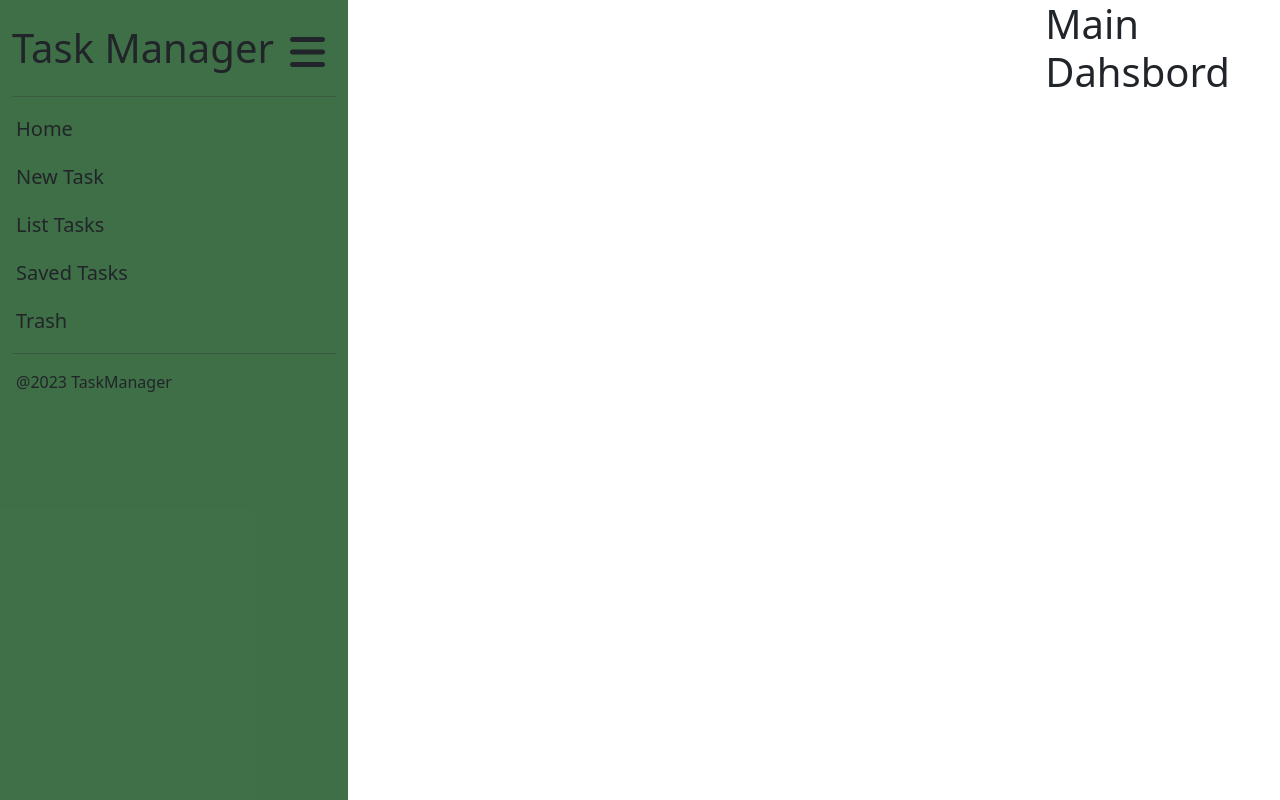
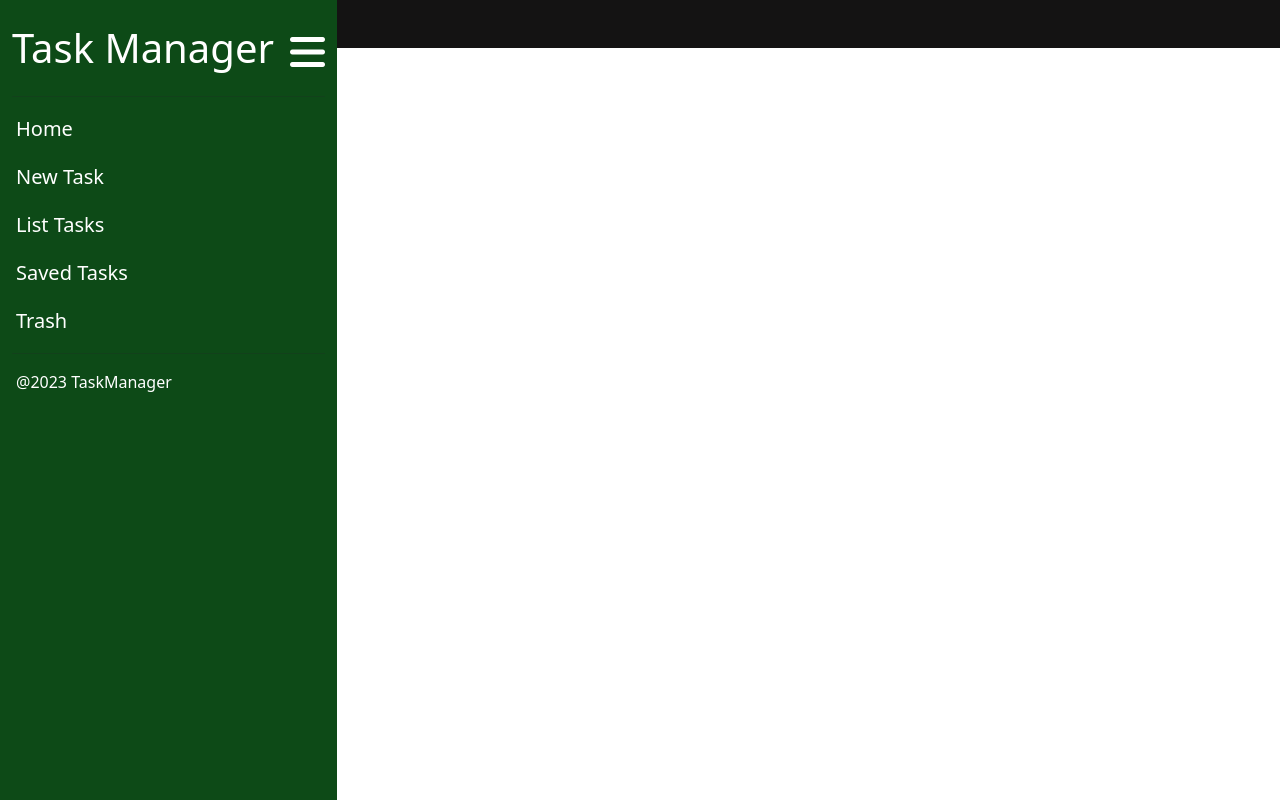
Before and after one commit to temoc1n/Treffio, a Vue app in the folder treffio_vuejs/: page / in a window 1280 px wide. Built offline with nearby package versions, Linux system fonts and the light colour scheme.

Commit message:
Feature / Header + Navbar -> Now it is possible to close the slide and open it through the navbar, also some ajusts to the pages

```diff
--- a/treffio_vuejs/src/App.vue
+++ b/treffio_vuejs/src/App.vue
@@ -1,19 +1,25 @@
 <template>
   <div class="main-content-views d-flex">
-    <transition name="slide">
-        <DashboardSidebar v-if="menu" @SlideOffMenu="menu = false" />
-      </transition>
-      <button v-if="!menu" @click="menu = true">Menu</button>
-    <router-view/>
+      <div class="position-relative">
+        <div class="position-fixed">
+          <transition name="slide">
+            <DashboardSidebar v-if="menu" @SlideOffMenu="menu = false" />
+          </transition>
+        </div>
+        <DashboardHeader @openMenu="menu = true"/>
+        <router-view/>
+      </div>
   </div>
 </template>
 
 <script>
+import DashboardHeader from '@/components/Header/DashboardHeader.vue'
 import DashboardSidebar from '@/components/Header/DashboardSidebar.vue'
 export default {
   name: 'App',
   components:{
-        'DashboardSidebar': DashboardSidebar
+        'DashboardSidebar': DashboardSidebar,
+        'DashboardHeader': DashboardHeader
     },
   data() {
       return {
--- a/treffio_vuejs/src/assets/main.css
+++ b/treffio_vuejs/src/assets/main.css
@@ -3,20 +3,23 @@
 
 /*SIDE BAR*/
 .side_bar {
-    background-color: rgba(13, 74, 23, 0.793);
+    background-color: rgb(13, 74, 23);
 }
 .sidebar-options {
     cursor: pointer;
+    color: white;
+    transform: color 0.2s;
 }
 .sidebar-options:hover {
-    background-color: rgba(74, 74, 74, 0.754) ;
+    color: rgba(222, 222, 222, 0.741) !important;
 }
 .sidebar-button {
     cursor: pointer;
-    transition: transform 0.3s;
+    transition: color 0.2s;
+    color: white;
 }
 .sidebar-button:hover {
-    transform: rotate(90deg);
+    color: rgba(255, 255, 255, 0.741);
 }
 .slide-enter-active {
     transition: all .5s;
@@ -29,3 +32,13 @@
     transform: translateX(-300px);
     opacity: 0;
 }
+
+/*HEADER*/
+
+.header {
+    background-color: rgb(20, 19, 19);
+}
+
+.header-button {
+    cursor: pointer;
+}
--- a/treffio_vuejs/src/components/Footer/MainFooter.vue
+++ b/treffio_vuejs/src/components/Footer/MainFooter.vue
@@ -1,7 +1,7 @@
 <template>
     <footer>
         <div class="position-relative">
-            <span>@{{ year }} TaskManager</span>
+            <span class="text-white">@{{ year }} TaskManager</span>
         </div>
     </footer>
 </template>
--- /dev/null
+++ b/treffio_vuejs/src/components/Header/DashboardHeader.vue
@@ -0,0 +1,20 @@
+<template>
+  <div class="header vw-100">
+    <header>
+        <i class="fa-regular fa-square-plus fs-2 p-1 text-white m-1 ms-3 header-button" @click="openMenu()"></i>
+    </header>
+  </div>
+</template>
+<script>
+export default {
+    name: 'DashboardHeader',
+    methods: {
+        openMenu() {
+            this.$emit('openMenu')
+        }
+    }
+}
+</script>
+<style scoped>
+
+</style>
--- a/treffio_vuejs/src/components/Header/DashboardSidebar.vue
+++ b/treffio_vuejs/src/components/Header/DashboardSidebar.vue
@@ -2,10 +2,10 @@
     <!-- Sidebar  -->
     <div class="container-fluid overflow-hidden">
         <div class="row vh-100">
-            <div class="col-5 col-md-4 side_bar">
+            <div class="side_bar">
                 <div class="options mt-4">
                     <div class="d-flex">
-                        <h1>Task Manager</h1>
+                        <h1 class="text-white">Task Manager</h1>
                         <!-- This icon only appears for Medium and Large Screens-->
                         <i class="fa-solid fa-bars mt-2 d-none d-lg-block ms-3 fs-1 sidebar-button fixed-end" @click="SlideOff"></i>
                     </div>
--- a/treffio_vuejs/src/views/MainDashboard.vue
+++ b/treffio_vuejs/src/views/MainDashboard.vue
@@ -1,5 +1,7 @@
 <template>
-    <h1>Main Dahsbord</h1>
+    <div class="">
+        <h1>Main Dashboard</h1>
+    </div>
 </template>
 <script>
 export default {
```
